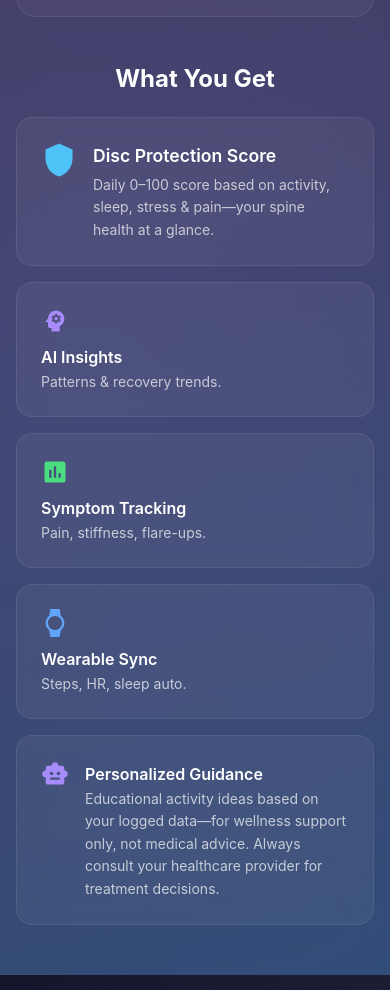
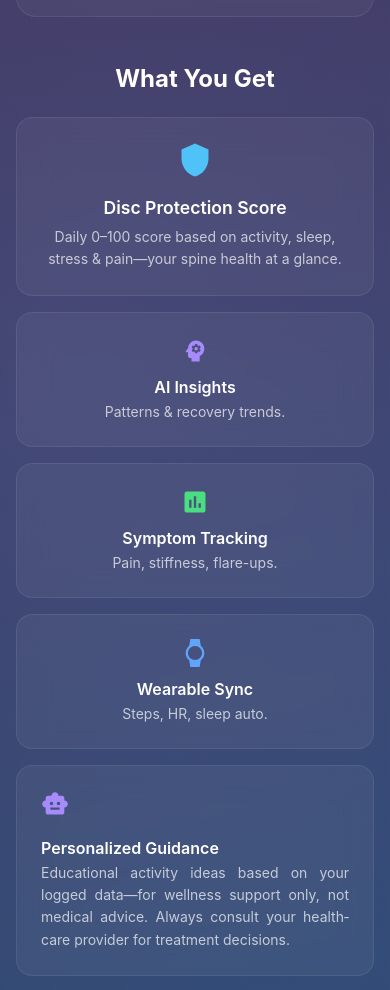
Before and after one commit to kabirshhaikh/fitspine-frontend, a React (Vite) app: page / in a window 390 px wide. Shown: the part 2957-3947 px from the top of the page. Built offline with nearby package versions, Linux system fonts and the light colour scheme; no server answers.

Commit message:
did css changes for mobile screen on module three

```diff
--- a/src/pages/NewLanding.jsx
+++ b/src/pages/NewLanding.jsx
@@ -790,6 +790,7 @@ const NewLanding = () => {
                       color: "rgba(255,255,255,0.95)",
                       lineHeight: 1.6,
                       textAlign: { xs: "justify", sm: "left" },
+                      textJustify: "inter-word",
                       hyphens: "auto",
                     }}
                   >
@@ -871,6 +872,10 @@ const NewLanding = () => {
                     border: "1px solid rgba(255,255,255,0.08)",
                     backdropFilter: "blur(12px)",
                     transition: "all 0.4s cubic-bezier(0.4,0,0.2,1)",
+                    display: "flex",
+                    flexDirection: "column",
+                    alignItems: { xs: "center", sm: "flex-start" },
+                    textAlign: { xs: "center", sm: "left" },
                     "&:hover": {
                       transform: "translateY(-6px)",
                       borderColor: `${item.color}40`,
@@ -927,9 +932,11 @@ const NewLanding = () => {
                 sx={{
                   gridColumn: { xs: "1", sm: "1 / -1", md: "1 / -1" },
                   p: { xs: 3, md: 4 },
+                  alignItems: { xs: "center", sm: "flex-start" },
+                  textAlign: { xs: "center", sm: "left" },
                 }}
               >
-                <Box sx={{ display: "flex", alignItems: "flex-start", gap: { xs: 2, md: 3 } }}>
+                <Box sx={{ display: "flex", alignItems: { xs: "center", sm: "flex-start" }, gap: { xs: 2, md: 3 }, flexDirection: { xs: "column", sm: "row" } }}>
                   <Shield sx={{ fontSize: { xs: 36, md: 44 }, color: "#4fc3f7", flexShrink: 0 }} />
                   <Box>
                     <Typography variant="h6" sx={{ color: "white", fontWeight: 600, mb: 0.5, fontSize: { xs: "1.1rem", md: "1.35rem" } }}>Disc Protection Score</Typography>
@@ -939,17 +946,17 @@ const NewLanding = () => {
               </Box>
 
               {/* Row 2: Three equal cards */}
-              <Box className="bento-card bento-equal" sx={{ p: { xs: 3, md: 4 } }}>
+              <Box className="bento-card bento-equal" sx={{ p: { xs: 3, md: 4 }, alignItems: { xs: "center", sm: "flex-start" }, textAlign: { xs: "center", sm: "left" } }}>
                 <Psychology sx={{ fontSize: { xs: 28, md: 36 }, color: "#a78bfa", mb: 1 }} />
                 <Typography variant="subtitle1" sx={{ color: "white", fontWeight: 600, fontSize: { xs: "1rem", md: "1.15rem" } }}>AI Insights</Typography>
                 <Typography variant="body2" sx={{ color: "rgba(255,255,255,0.7)", lineHeight: 1.5, fontSize: { xs: "0.875rem", md: "1rem" } }}>Patterns & recovery trends.</Typography>
               </Box>
-              <Box className="bento-card bento-equal" sx={{ p: { xs: 3, md: 4 } }}>
+              <Box className="bento-card bento-equal" sx={{ p: { xs: 3, md: 4 }, alignItems: { xs: "center", sm: "flex-start" }, textAlign: { xs: "center", sm: "left" } }}>
                 <Assessment sx={{ fontSize: { xs: 28, md: 36 }, color: "#4ade80", mb: 1 }} />
                 <Typography variant="subtitle1" sx={{ color: "white", fontWeight: 600, fontSize: { xs: "1rem", md: "1.15rem" } }}>Symptom Tracking</Typography>
                 <Typography variant="body2" sx={{ color: "rgba(255,255,255,0.7)", lineHeight: 1.5, fontSize: { xs: "0.875rem", md: "1rem" } }}>Pain, stiffness, flare-ups.</Typography>
               </Box>
-              <Box className="bento-card bento-equal" sx={{ p: { xs: 3, md: 4 } }}>
+              <Box className="bento-card bento-equal" sx={{ p: { xs: 3, md: 4 }, alignItems: { xs: "center", sm: "flex-start" }, textAlign: { xs: "center", sm: "left" } }}>
                 <Watch sx={{ fontSize: { xs: 28, md: 36 }, color: "#60a5fa", mb: 1 }} />
                 <Typography variant="subtitle1" sx={{ color: "white", fontWeight: 600, fontSize: { xs: "1rem", md: "1.15rem" } }}>Wearable Sync</Typography>
                 <Typography variant="body2" sx={{ color: "rgba(255,255,255,0.7)", lineHeight: 1.5, fontSize: { xs: "0.875rem", md: "1rem" } }}>Steps, HR, sleep auto.</Typography>
@@ -963,11 +970,23 @@ const NewLanding = () => {
                   p: { xs: 3, md: 4 },
                 }}
               >
-                <Box sx={{ display: "flex", alignItems: "flex-start", gap: { xs: 2, md: 3 } }}>
+                <Box sx={{ display: "flex", alignItems: "flex-start", gap: { xs: 2, md: 3 }, flexDirection: { xs: "column", sm: "row" } }}>
                   <SmartToy sx={{ fontSize: { xs: 28, md: 36 }, color: "#a78bfa", flexShrink: 0 }} />
-                  <Box>
+                  <Box sx={{ flex: 1, minWidth: 0, width: "100%" }}>
                     <Typography variant="subtitle1" sx={{ color: "white", fontWeight: 600, fontSize: { xs: "1rem", md: "1.15rem" } }}>Personalized Guidance</Typography>
-                    <Typography variant="body2" sx={{ color: "rgba(255,255,255,0.7)", lineHeight: 1.6, fontSize: { xs: "0.875rem", md: "1rem" } }}>Educational activity ideas based on your logged data—for wellness support only, not medical advice. Always consult your healthcare provider for treatment decisions.</Typography>
+                    <Typography
+                      variant="body2"
+                      sx={{
+                        color: "rgba(255,255,255,0.7)",
+                        lineHeight: 1.6,
+                        fontSize: { xs: "0.875rem", md: "1rem" },
+                        textAlign: { xs: "justify", sm: "left" },
+                        textJustify: "inter-word",
+                        hyphens: "auto",
+                      }}
+                    >
+                  Educational activity ideas based on your logged data—for wellness support only, not medical advice. Always consult your healthcare provider for treatment decisions.
+                </Typography>
                   </Box>
                 </Box>
               </Box>
```
